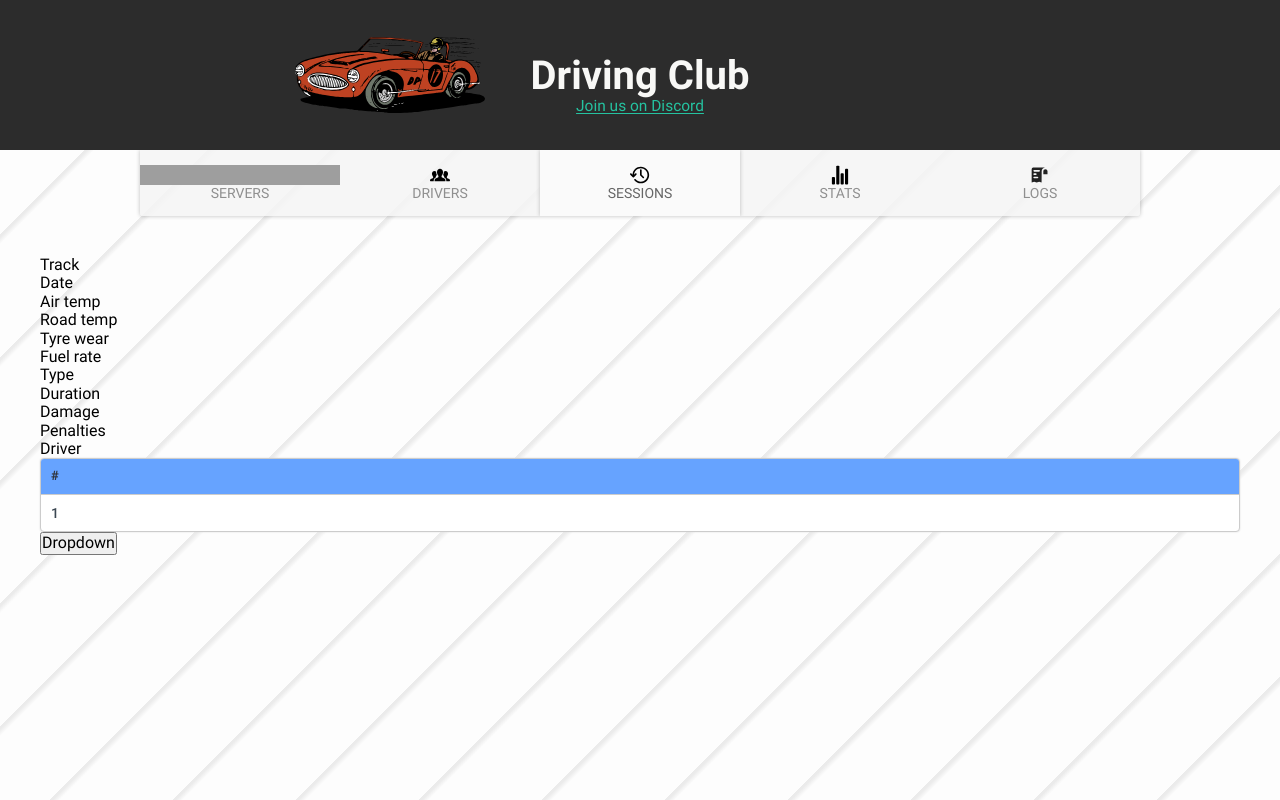
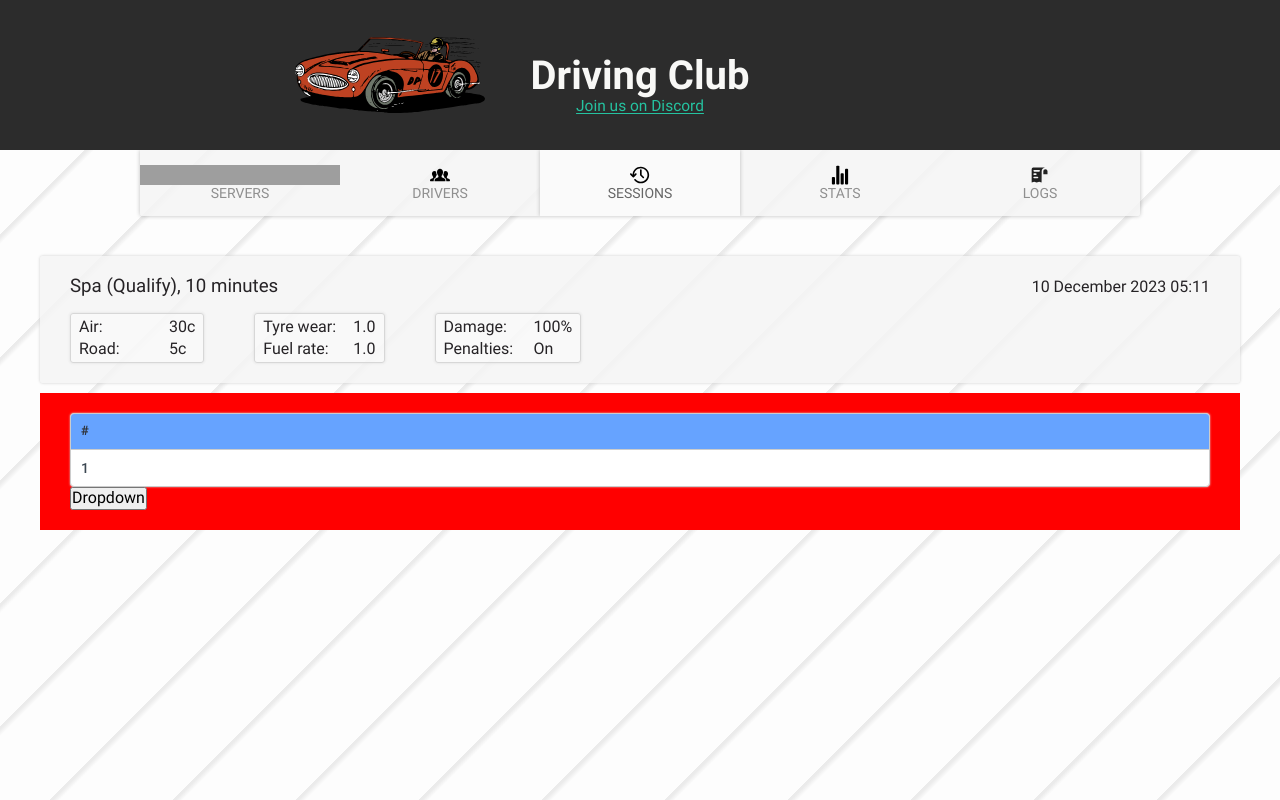
Before and after one commit to Mairo022/driveclub, a React (Vite) app: page /sessions/1 in a window 1280 px wide. Built offline with nearby package versions, Linux system fonts and the light colour scheme; grey boxes are pictures that could not be loaded.

Commit message:
Create layout and styling for Session

```diff
--- a/src/pages/session/Session.tsx
+++ b/src/pages/session/Session.tsx
@@ -2,6 +2,7 @@ import {ReactElement, useEffect, useState} from "react";
 import {FETCH_STATUS} from "../../data/constants";
 import {Table} from "../../components/table/Table";
 import {DriverLaps} from "./DriverLaps";
+import "./style/session.scss";
 
 export function Session(): ReactElement {
     const [isOpen, setIsOpen] = useState<boolean>(false)
@@ -19,26 +20,45 @@ export function Session(): ReactElement {
         <article className="session">
             {isSuccess && <>
                 <div className="details">
-                    <header>
-                        <h4>Track</h4>
-                        <p>Date</p>
+                    <header className="details__header">
+                        <h3 className="details__header__track">Spa (Qualify), 10 minutes</h3>
+                        <p className="details__header__date">10 December 2023 05:11</p>
                     </header>
-                    <div>
-                        <p>Air temp</p>
-                        <p>Road temp</p>
-                        <p>Tyre wear</p>
-                        <p>Fuel rate</p>
-                    </div>
-                    <div>
-                        <p>Type</p>
-                        <p>Duration</p>
-                        <p>Damage</p>
-                        <p>Penalties</p>
+                    <div className="details__conditions">
+                        <div className="conditions">
+                            <div className="conditions__row">
+                                <p className="conditions__row__header">Air:</p>
+                                <p className="conditions__row__data">30c</p>
+                            </div>
+                            <div className="conditions__row">
+                                <p className="conditions__row__header">Road:</p>
+                                <p className="conditions__row__data">5c</p>
+                            </div>
+                        </div>
+                        <div className="conditions">
+                            <div className="conditions__row">
+                                <p className="conditions__row__header">Tyre wear:</p>
+                                <p className="conditions__row__data">1.0</p>
+                            </div>
+                            <div className="conditions__row">
+                                <p className="conditions__row__header">Fuel rate:</p>
+                                <p className="conditions__row__data">1.0</p>
+                            </div>
+                        </div>
+                        <div className="conditions">
+                            <div className="conditions__row">
+                                <p className="conditions__row__header">Damage:</p>
+                                <p className="conditions__row__data">100%</p>
+                            </div>
+                            <div className="conditions__row">
+                                <p className="conditions__row__header">Penalties:</p>
+                                <p className="conditions__row__data">On</p>
+                            </div>
+                        </div>
                     </div>
                 </div>
                 <div className="drivers">
                     <div className="driver">
-                        <h4>Driver</h4>
                         {/* Into Table: car, time, fastest lap, gap to first, rank */}
                         <Table data={[{}]}/>
                         <button>Dropdown</button>
--- a/src/pages/session/style/session.scss
+++ b/src/pages/session/style/session.scss
@@ -0,0 +1,58 @@
+article.session {
+  max-width: 1200px;
+  margin: 0 auto 20px;
+  color: #262326;;
+
+  & .details {
+    display: flex;
+    flex-direction: column;
+    position: relative;
+    padding: 20px 30px;
+    border-radius: 3px;
+    box-shadow: 0 0 3px #CCC;
+    background-color: rgba(245, 245, 245, 0.85);
+
+    &__header {
+      display: flex;
+      align-items: center;
+      justify-content: space-between;
+      flex-wrap: wrap;
+      gap: 15px 0;
+    }
+
+    &__conditions {
+      display: flex;
+      flex-wrap: wrap;
+      gap: 0 50px;
+
+      & .conditions {
+        margin: 15px 0 0;
+        padding: 4px 8px;
+        border-radius: 3px;
+        border: 1px solid #d7d7d7;
+        background-color: rgba(255, 255, 255, 0.3);
+        box-shadow: 0 0 3px #ddd;
+
+        &__row {
+          &:first-child {
+            padding-bottom: 4px;
+          }
+
+          &__header {
+            width: 90px;
+          }
+
+          & > * {
+            display: inline-block;
+          }
+        }
+      }
+    }
+  }
+
+  & .drivers {
+    margin-top: 10px;
+    padding: 20px 30px;
+    background: red;
+  }
+}
```
